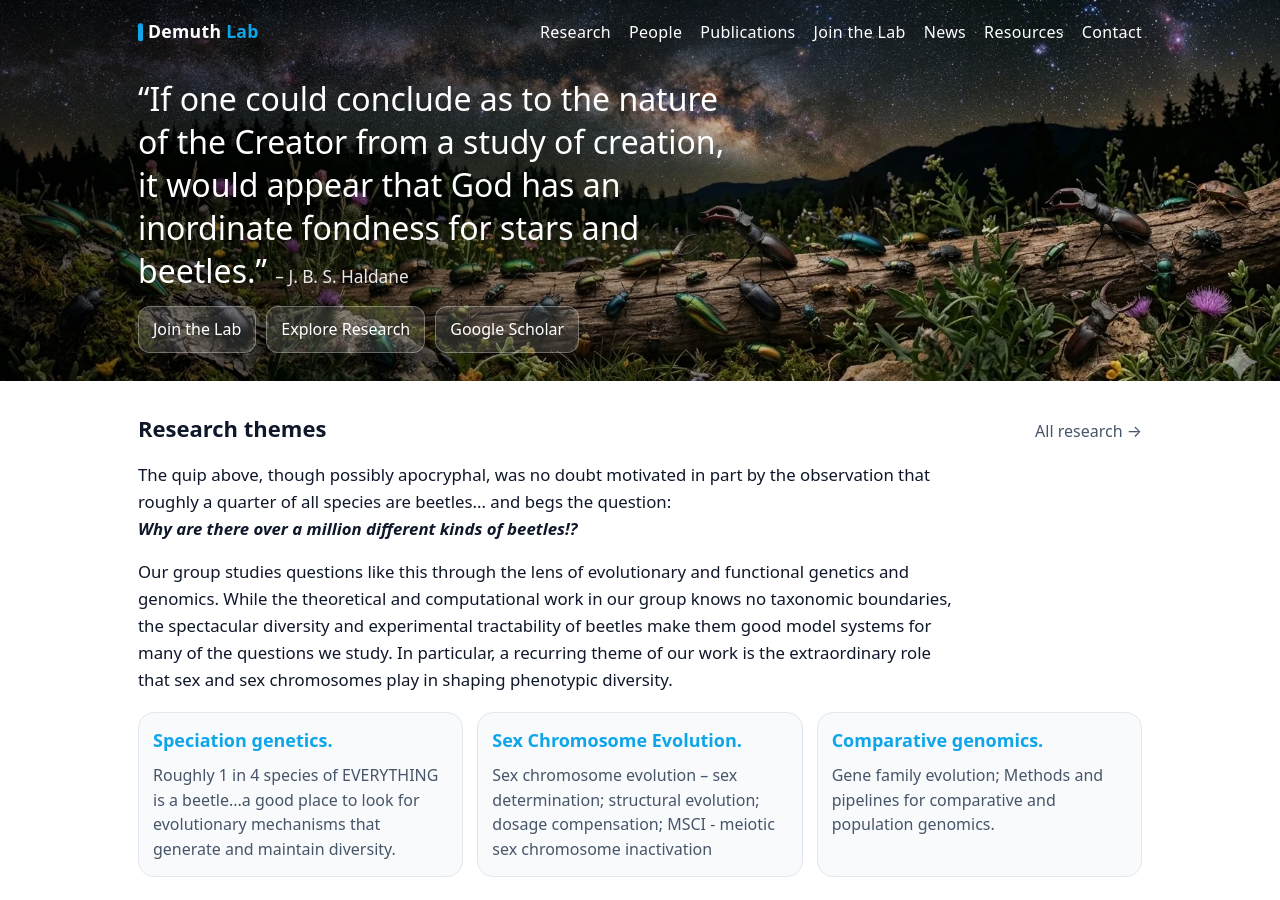
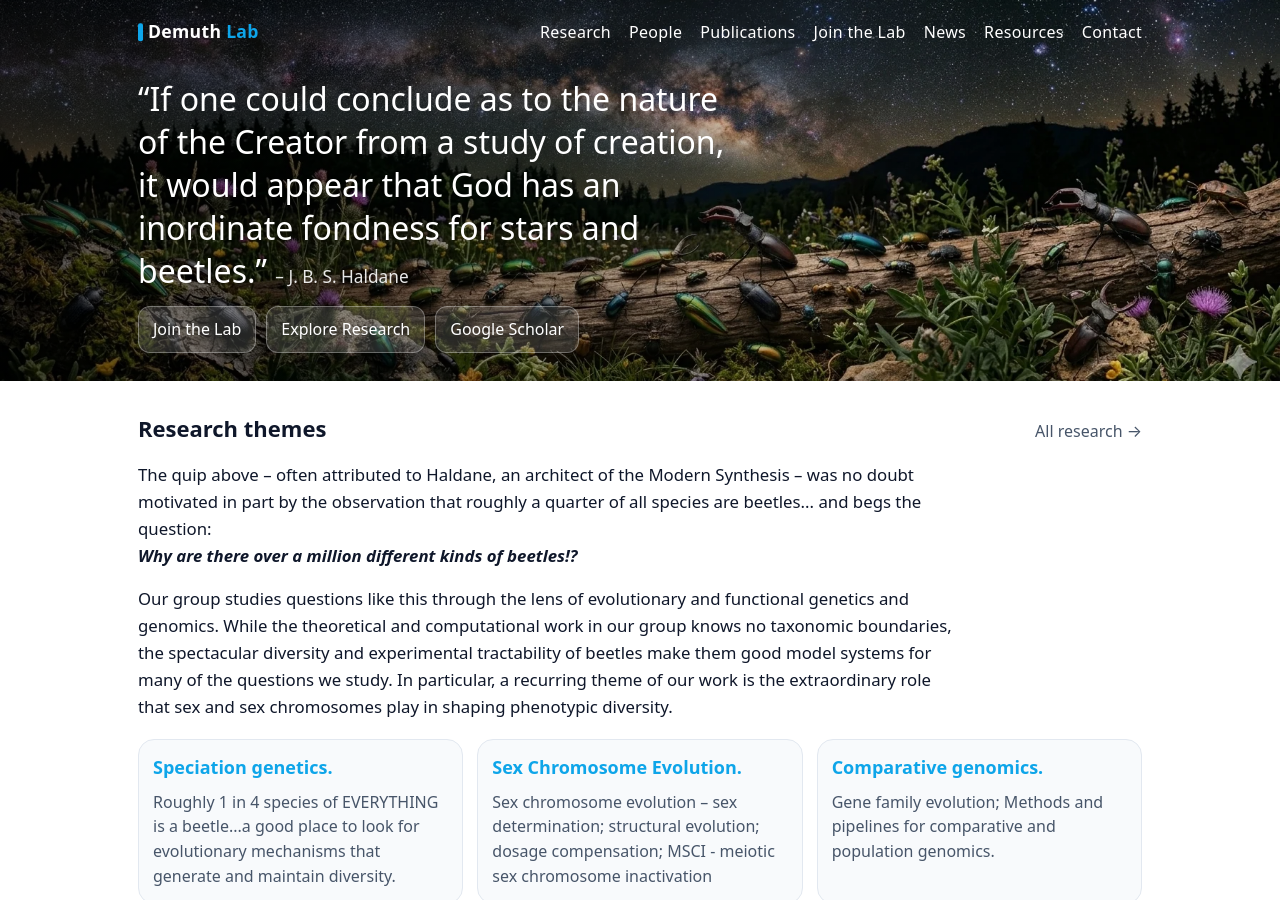
Before and after one commit to demuth-lab/demuth-lab.github.io, a Jekyll site: the page built from index.md, in a window 1280 px wide and 900 px high. Built offline with Jekyll 4.4.1, drawn with Linux system fonts in a browser that asks for light colours.

Commit message:
Update index.md

```diff
--- a/index.md
+++ b/index.md
@@ -29,7 +29,7 @@ show_title: false
 </div>
 
 <div class="research-intro">
-<p>The quip above, though possibly apocryphal, was no doubt motivated in part by the observation that roughly a quarter of all species are beetles... and begs the question: <br><strong><em>Why are there over a million different kinds of beetles!?</em></strong></p>
+<p>The quip above – often attributed to Haldane, an architect of the Modern Synthesis – was no doubt motivated in part by the observation that roughly a quarter of all species are beetles... and begs the question: <br><strong><em>Why are there over a million different kinds of beetles!?</em></strong></p>
 
 <p>
 Our group studies questions like this through the lens of evolutionary and functional genetics and genomics. While the theoretical and computational work in our group knows no taxonomic boundaries, the spectacular diversity and experimental tractability of beetles make them good model systems for many of the questions we study.  In particular, a recurring theme of our work is the extraordinary role that sex and sex chromosomes play in shaping phenotypic diversity.
```
